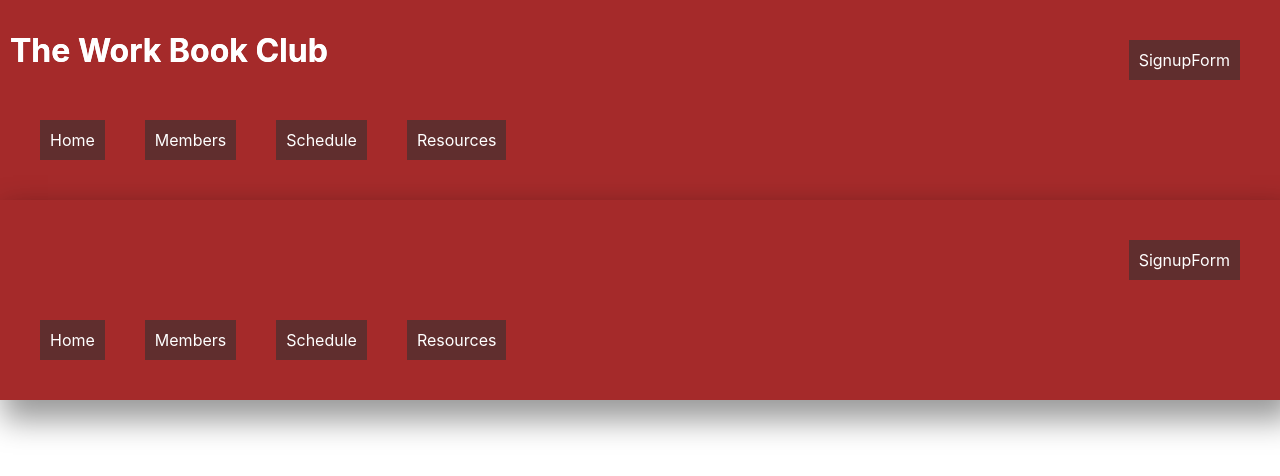
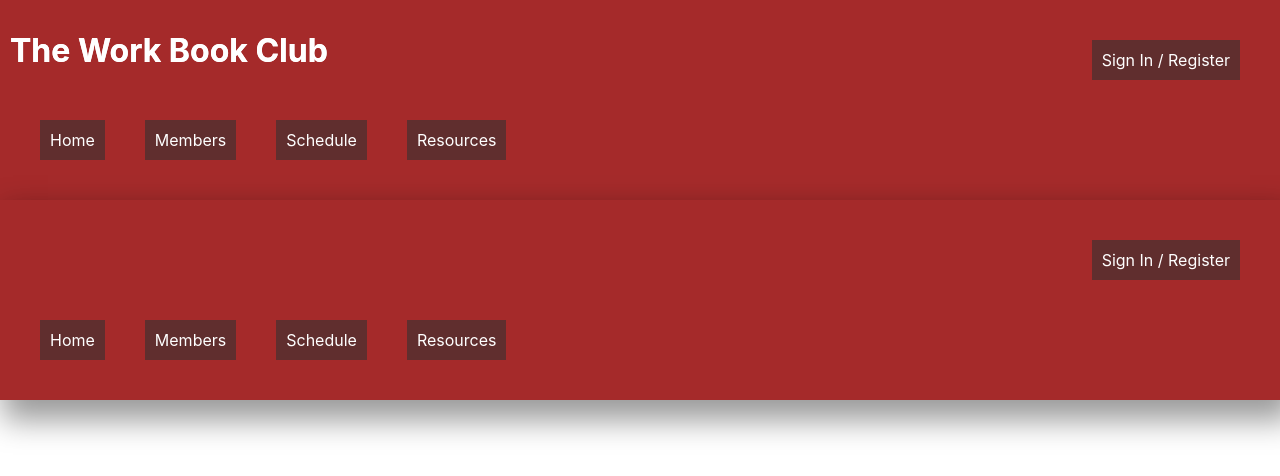
Before and after one commit to we-live-inside-a-dream/project-book-club, a React (Create React App) app in the folder client/: page / in a window 1280 px wide. Shown: the top 476 px of the page. Built offline with nearby package versions, Linux system fonts and the light colour scheme.

Commit message:
added signIn to the navbar

```diff
--- a/client/src/components/Navbar.js
+++ b/client/src/components/Navbar.js
@@ -4,7 +4,7 @@ function Navbar() {
   return (
     <>
         <div class='signupButton'>
-        <NavbarItem title={'SignupForm'} address={'/signupForm'}/>
+        <NavbarItem title={'Sign In / Register'} address={'/signIn'}/>
         </div>
       <div class='navBar'>
         <NavbarItem title={'Home'} address={'/'}/>
```
